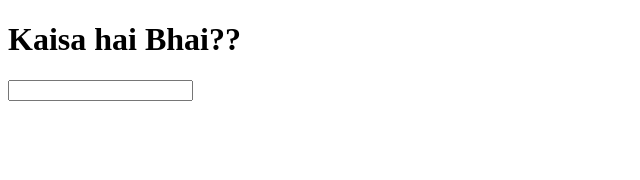
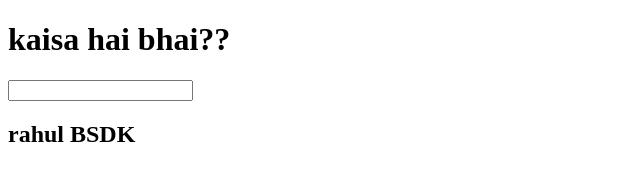
Before and after one commit to rahulrelan223/Github-workshop, a plain HTML site: page index.html in a window 1280 px wide. Shown: the whole page, without its empty margins (0-640 px from the left). Drawn offline with Linux system fonts and the light colour scheme.

Commit message:
added  a msg

```diff
--- a/index.html
+++ b/index.html
@@ -3,9 +3,9 @@
 <head>
 <title>Document</title>
 <body>
-<h1>Kaisa hai Bhai??</h1>
+<h1>kaisa hai bhai??</h1>
   <input type="text">
-
+ <h2>rahul BSDK<h2>
 </body>
 </head>
 </html>
```
